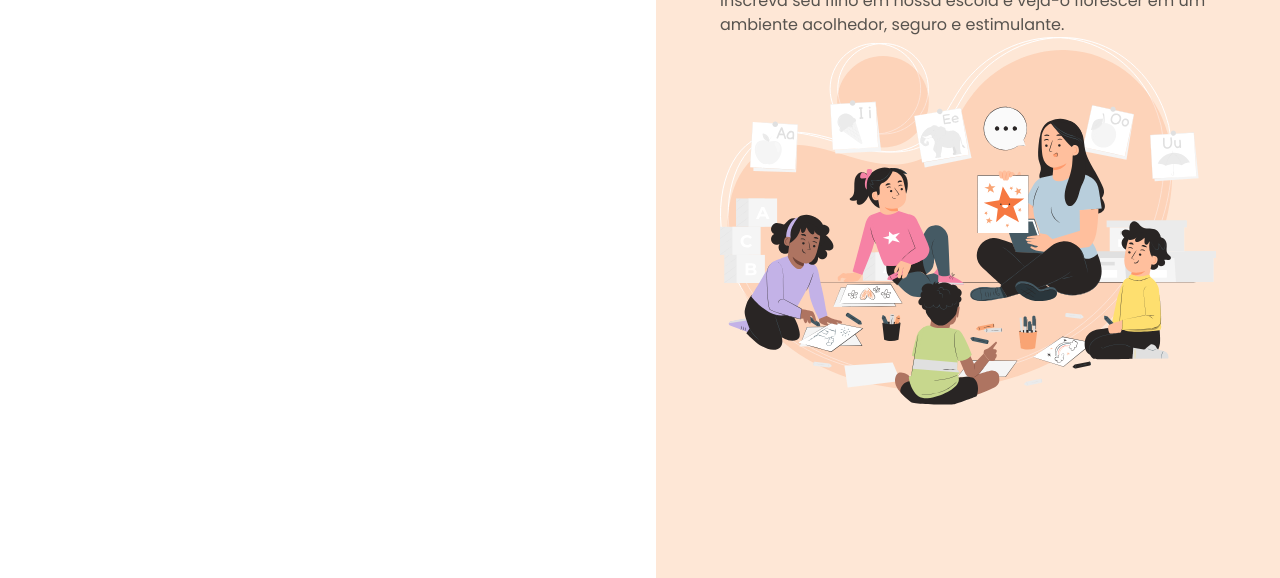
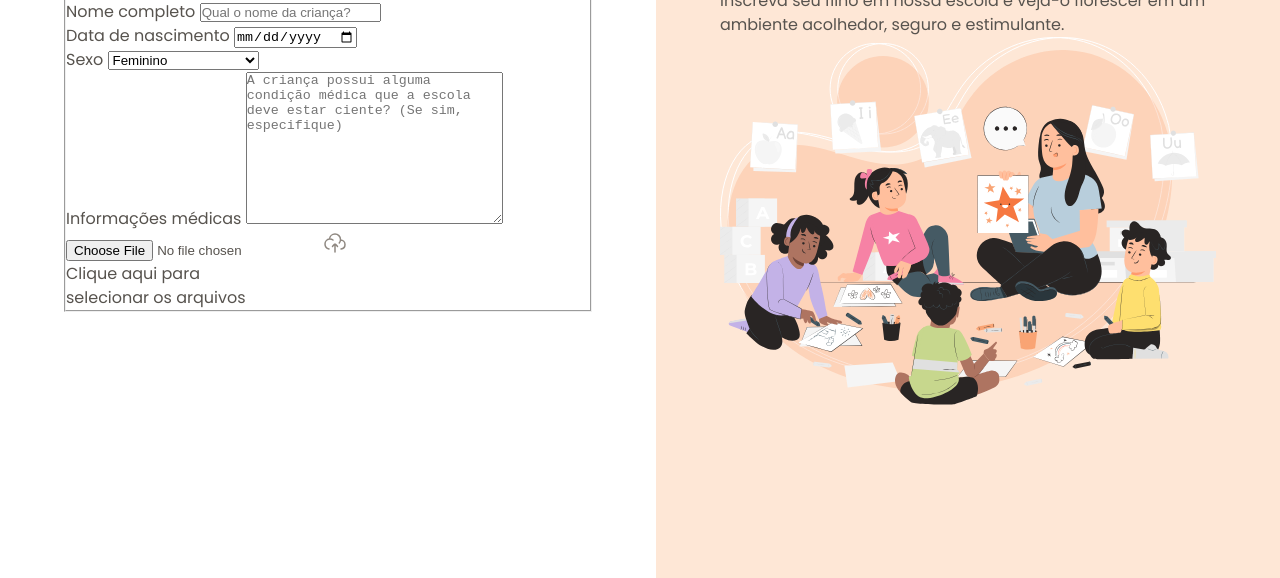
Before and after one commit to diferencial-tech/Formulario-de-Matricula, a plain HTML site: page index.html in a window 1280 px wide. Shown: the part 222-800 px from the top of the page. Drawn offline with Linux system fonts and the light colour scheme.

Commit message:
iniciando o formulário

```diff
--- a/index.html
+++ b/index.html
@@ -22,6 +22,52 @@
         </div>
         <h1>Formulário de matrícula</h1>
         <p>Preencha os dados abaixo para matricular seu filho na escola de educação infantil Estrelas do Amanhã.</p>
+
+        <form method="post" enctype="multipart/form-data">
+          <fieldset>
+            <legend>Informações da criança</legend>
+            <div class="input-wrapper">
+              <label for="fullname">Nome completo</label>
+              <input
+                id="fullname"
+                name="fullname"
+                type="text"
+                placeholder="Qual o nome da criança?"
+              >
+            </div>
+            <div class="input-wrapper">
+              <label for="birth">Data de nascimento</label>
+              <input
+                id="birth"
+                name="birth"
+                type="date"
+                lang="pt-BR"
+              >
+            </div>
+            <div class="select-wrapper">
+              <label for="gender">Sexo</label>
+              <select name="gender" id="gender">
+                <option value="female">Feminino</option>
+                <option value="male">Masculino</option>
+                <option value="na">Prefiro não responder</option>
+              </select>
+            </div>
+
+            <div class="textarea-wrapper">
+              <label for="medical-info">Informações médicas</label>
+              <textarea name="medical-info" id="medical-info" cols="30" rows="10" placeholder="A criança possui alguma condição médica que a escola deve estar ciente? (Se sim, especifique)"></textarea>
+            </div>
+
+            <div class="droparea-wrapper">
+              <input type="file" name="birth-file" id="birth-file">
+              <img src="assets/icons/cloud-upload.svg" alt="Ícone de upload">
+              <p>
+                Clique aqui para <br> selecionar os arquivos
+              </p>
+            </div>
+
+          </fieldset>
+        </form>
       </div>
     </main>
 
```
